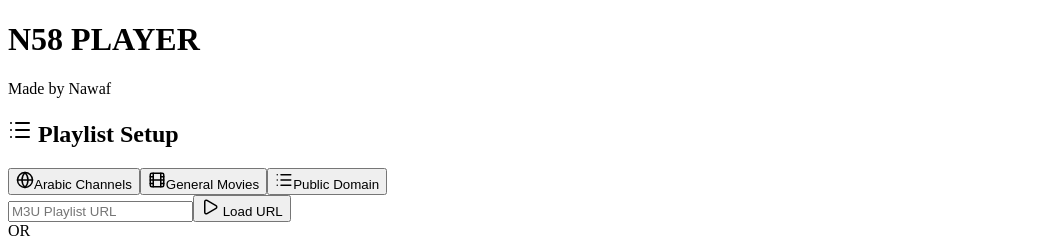
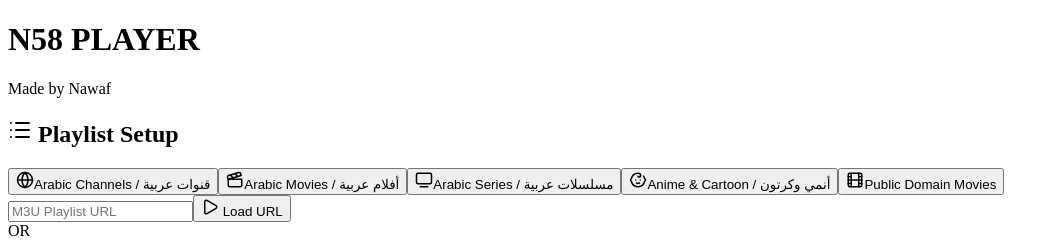
Before and after one commit to NawafAl58/n58-iptv-player, a Next.js app: page / in a window 1280 px wide. Shown: the top 240 px of the page, without its empty margins (0-1059 px from the left). Built offline with nearby package versions, Linux system fonts and the light colour scheme; no server answers.

Commit message:
feat: add Arabic Movies, Series, and Anime built-in toggles

```diff
--- a/pages/index.tsx
+++ b/pages/index.tsx
@@ -1,7 +1,7 @@
 import React, { useState, useRef, useEffect } from 'react';
 import Head from 'next/head';
 import Hls from 'hls.js';
-import { Search, Upload, Play, Tv, List, Globe, Film } from 'lucide-react';
+import { Search, Upload, Play, Tv, List, Globe, Film, Clapperboard, Tv2, Baby } from 'lucide-react';
 
 interface Channel {
   name: string;
@@ -11,9 +11,11 @@ interface Channel {
 }
 
 const DEFAULT_PLAYLISTS = [
-  { name: 'Arabic Channels', url: 'https://iptv-org.github.io/iptv/languages/ara.m3u', icon: Globe },
-  { name: 'General Movies', url: 'https://iptv-org.github.io/iptv/categories/movies.m3u', icon: Film },
-  { name: 'Public Domain', url: 'https://raw.githubusercontent.com/pndurette/public-domain-movies-m3u/master/public-domain-movies.m3u', icon: List },
+  { name: 'Arabic Channels / قنوات عربية', url: 'https://iptv-org.github.io/iptv/languages/ara.m3u', icon: Globe },
+  { name: 'Arabic Movies / أفلام عربية', url: 'https://iptv-org.github.io/iptv/categories/movies.m3u', icon: Clapperboard },
+  { name: 'Arabic Series / مسلسلات عربية', url: 'https://iptv-org.github.io/iptv/categories/series.m3u', icon: Tv2 },
+  { name: 'Anime & Cartoon / أنمي وكرتون', url: 'https://iptv-org.github.io/iptv/categories/animation.m3u', icon: Baby },
+  { name: 'Public Domain Movies', url: 'https://raw.githubusercontent.com/pndurette/public-domain-movies-m3u/master/public-domain-movies.m3u', icon: Film },
 ];
 
 export default function IPTVPlayer() {
@@ -91,7 +93,6 @@ export default function IPTVPlayer() {
   };
 
   useEffect(() => {
-    // Pre-load default Arabic playlist on mount
     loadPlaylistFromUrl(DEFAULT_PLAYLISTS[0].url);
   }, []);
 
```
